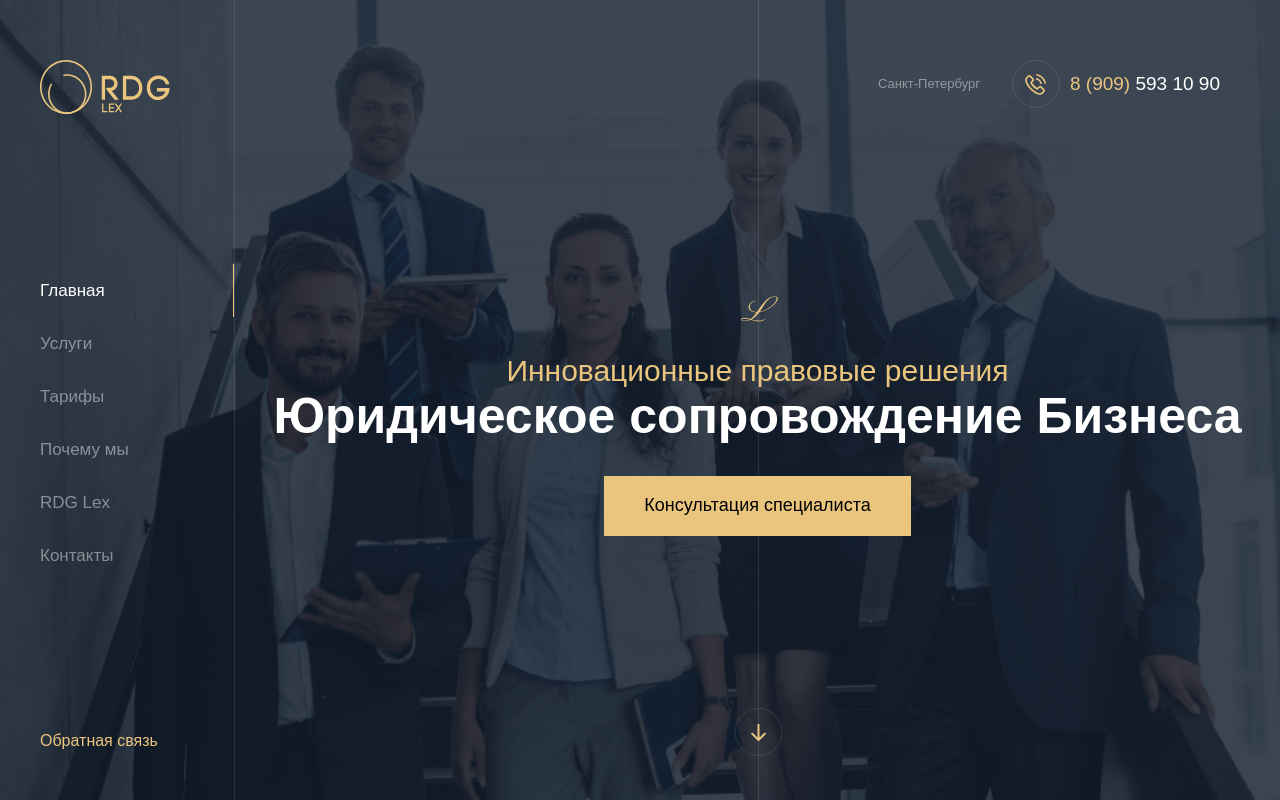
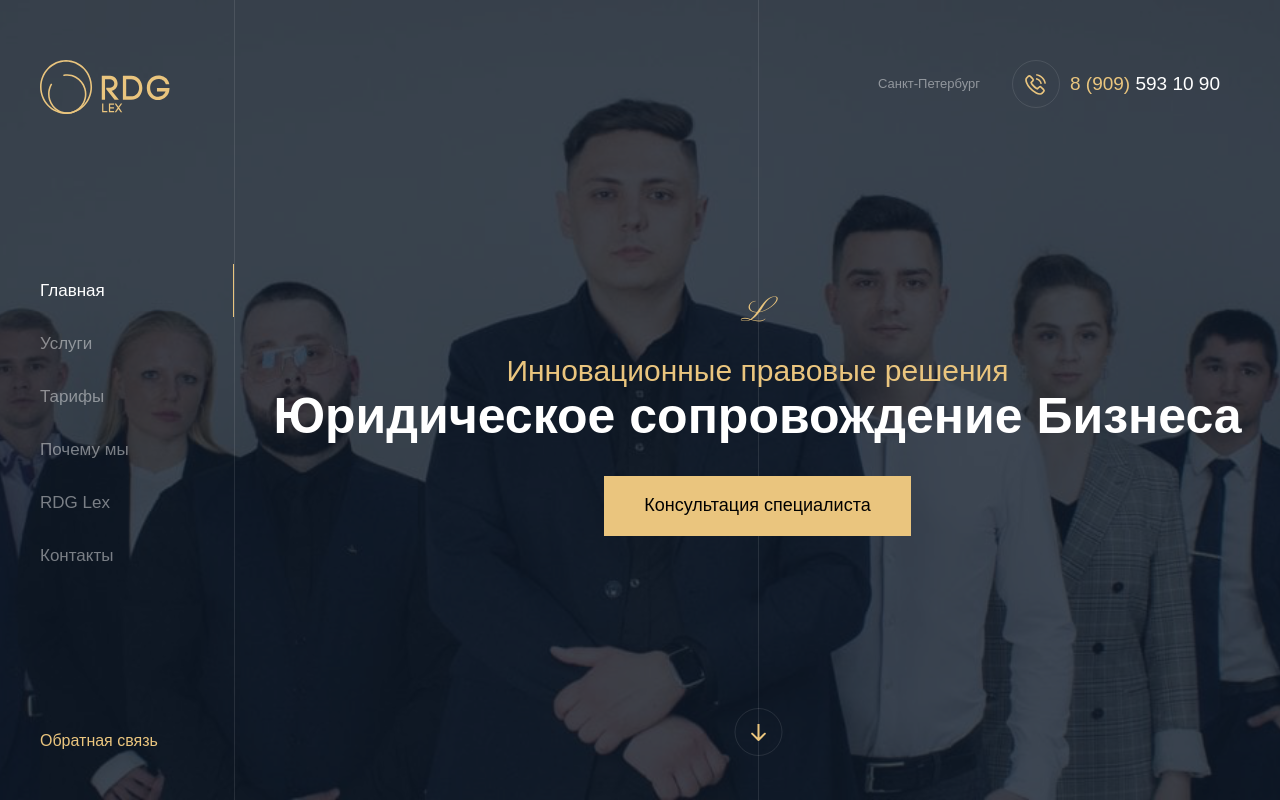
Before and after one commit to quickwebzoticka/RDGLex, a website with bundled scripts: page src/templates/pages/index.html in a window 1280 px wide. Shown: the top 800 px of the page. Built offline with nearby package versions, Linux system fonts and the light colour scheme; files whose address does not match are found by name; a web font is replaced by a local one.

Commit message:
background main changed to real photo

```diff
--- a/src/styles/pages/main.scss
+++ b/src/styles/pages/main.scss
@@ -9,7 +9,7 @@
     right: 0;
     bottom: 0;
     z-index: 1;
-    background: url('../images/background-1.png') no-repeat center center;
+    background: url('../images/background-lex-main.png') no-repeat center center;
     background-size: cover;
 
     &::after {
```
Also changed, not shown: build/images/background-lex-main.jpg (added), build/images/background-lex-main.png (added), build/styles/app.min.css, src/images/background-lex-main.jpg (added), src/images/background-lex-main.png (added).
